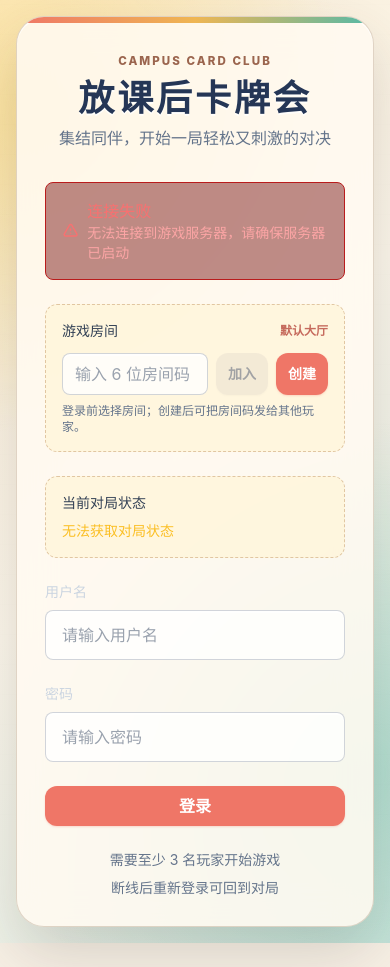
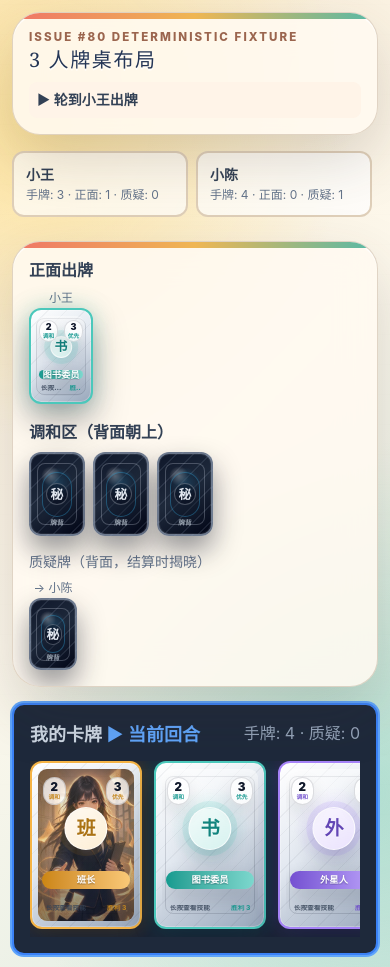
Before and after one commit to Z1Wu/mini-card-game, a React (Vite) app in the folder frontend/: page /fixtures/game-table in a window 390 px wide. Before the commit this address led to /. Before the commit the page ends 943 px from the top, so only its background shows below. Built offline with nearby package versions, Linux system fonts and the light colour scheme; no server answers.

Commit message:
Add tabletop layout fixture evidence

```diff
--- a/frontend/package.json
+++ b/frontend/package.json
@@ -9,7 +9,8 @@
     "lint": "eslint . --ext ts,tsx --report-unused-disable-directives --max-warnings 0",
     "test": "vitest run --config vitest.config.ts",
     "test:watch": "vitest --config vitest.config.ts",
-    "test:e2e": "node e2e/full-game.mjs"
+    "test:e2e": "node e2e/full-game.mjs",
+    "test:tabletop-fixtures": "node e2e/capture-game-table-fixtures.mjs"
   },
   "dependencies": {
     "clsx": "^2.0.0",
--- a/frontend/src/App.tsx
+++ b/frontend/src/App.tsx
@@ -3,6 +3,7 @@ import { Toaster } from 'react-hot-toast';
 import { Login } from './pages/Login';
 import { Lobby } from './pages/Lobby';
 import { Game } from './pages/Game';
+import { GameTableFixture } from './pages/GameTableFixture';
 import './assets/styles/index.css';
 
 function App() {
@@ -12,6 +13,7 @@ function App() {
         <Route path="/" element={<Login />} />
         <Route path="/lobby" element={<Lobby />} />
         <Route path="/game" element={<Game />} />
+        <Route path="/fixtures/game-table" element={<GameTableFixture />} />
         <Route path="*" element={<Navigate to="/" replace />} />
       </Routes>
       <Toaster position="top-center" />
--- /dev/null
+++ b/frontend/src/pages/GameTableFixture.tsx
@@ -0,0 +1,28 @@
+import React, { useMemo, useState } from 'react';
+import { GameTable } from '../components/game/GameTable';
+import { Card, CardType, CardUsageType, Player } from '../types/game';
+
+const roles = [CardType.CLASS_REP, CardType.LIBRARY_COMMITTEE, CardType.ALIEN, CardType.HOME_CLUB, CardType.HEALTH_COMMITTEE];
+
+const card = (id: string, name: CardType): Card => ({ id, name, description: `${name} 的测试说明`, harmony_value: 2, victory_priority: 3, victory_condition: '', owner_id: null, is_face_up: true, location: 'hand', target_player_id: null });
+
+const player = (index: number): Player => ({
+  id: `player-${index}`,
+  name: ['小林（你）', '小王', '小陈', '小李', '小周'][index],
+  hand: index === 0 ? roles.slice(0, 4).map((role, cardIndex) => card(`hand-${cardIndex}`, role)) : [],
+  field_cards: index % 2 ? [card(`field-${index}`, roles[index])] : [],
+  doubt_cards: index > 1 ? [{ ...card(`doubt-${index}`, roles[index]), hidden: true, is_face_up: false }] : [],
+  is_connected: true,
+  current_hand_count: index === 0 ? 4 : 4 - (index % 2),
+});
+
+/** Deterministic, transport-free browser fixture used to verify Issue #80 layouts. */
+export const GameTableFixture: React.FC = () => {
+  const count = Math.min(5, Math.max(3, Number(new URLSearchParams(window.location.search).get('players')) || 3));
+  const players = useMemo(() => Array.from({ length: count }, (_, index) => player(index)), [count]);
+  const [selectedCard, setSelectedCard] = useState<Card | null>(null);
+  const [action, setAction] = useState('轮到小王出牌');
+  const handlePlay = (selected: Card, usage: CardUsageType) => setAction(`已选择 ${selected.name} · ${usage}`);
+
+  return <main className="campus-shell min-h-screen p-3 sm:p-4"><div className="mx-auto max-w-6xl space-y-4"><header className="campus-panel p-4"><p className="campus-kicker">Issue #80 deterministic fixture</p><h1 className="campus-title text-xl">{count} 人牌桌布局</h1><p role="status" className="mt-2 rounded-lg bg-[#fff4e8] p-2 text-sm font-semibold text-slate-700">▶ {action}</p></header><GameTable players={players} localPlayer={players[0]} localPlayerId="player-0" currentPlayerIndex={0} harmonyArea={[card('harmony-1', CardType.NEWS_CLUB), card('harmony-2', CardType.RICH_GIRL), card('harmony-3', CardType.ACCOMPLICE)]} isGameOver={false} selectedCard={selectedCard} onSelectCard={setSelectedCard} onPlayCard={handlePlay} newsClubMyChosenCard={null} /></div></main>;
+};
```
Also changed, not shown: 14 other files (tests, documents, lock files or other folders).
